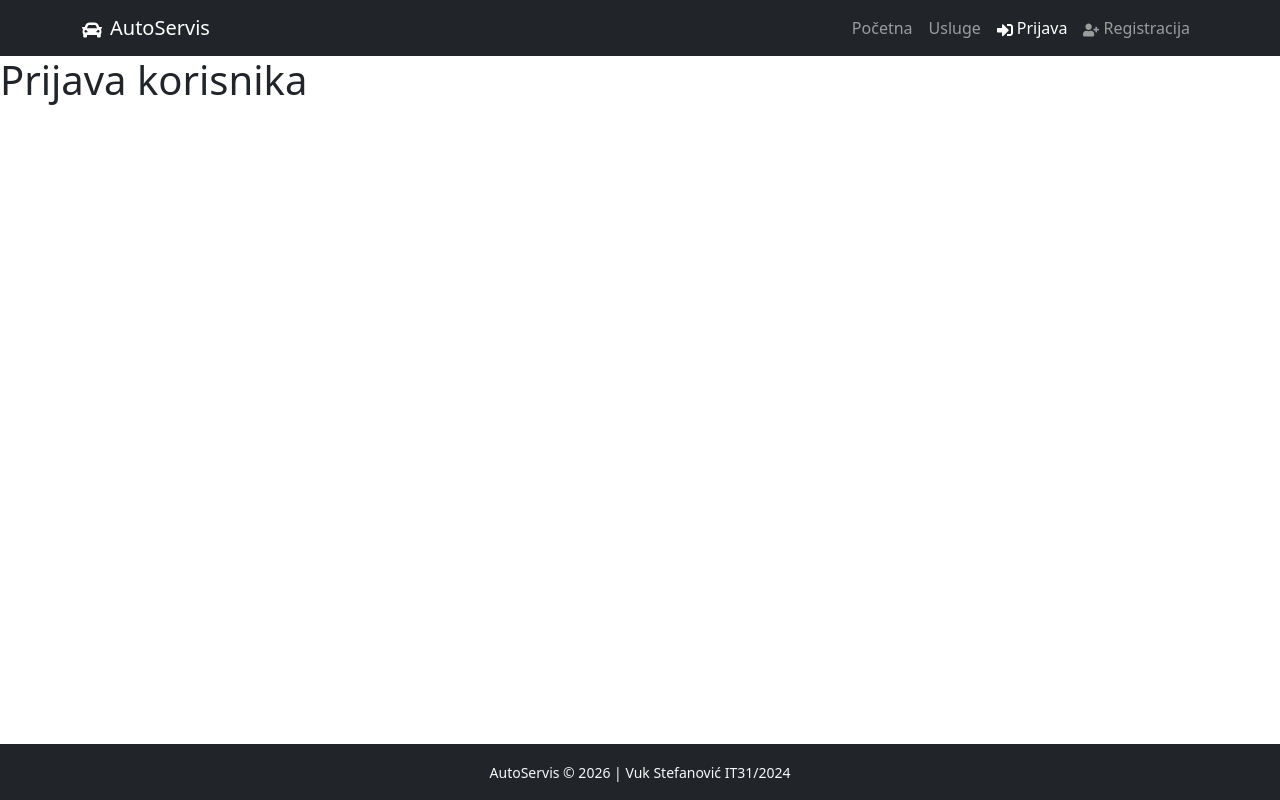
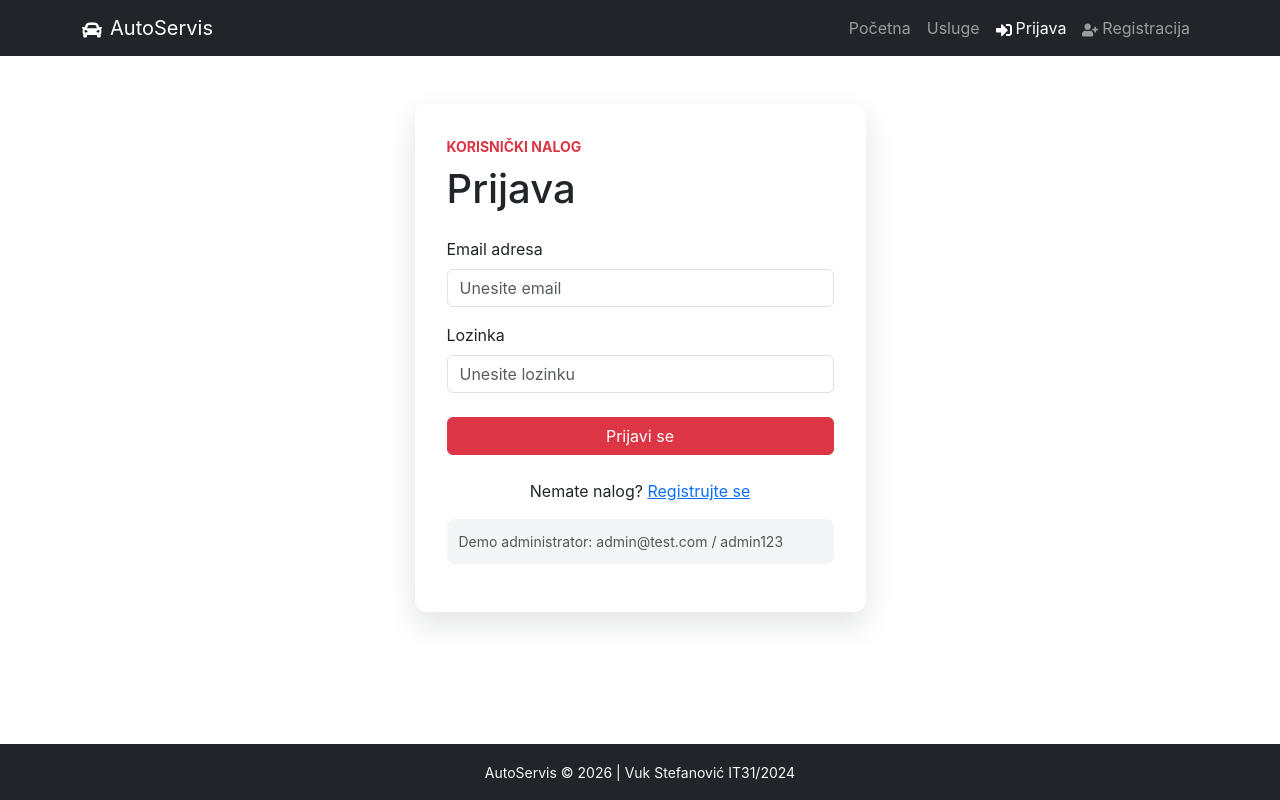
Before and after one commit to VukStefanovicIT312024/AutoServis, a React (Create React App) app in the folder frontend/: page /prijava in a window 1280 px wide. Built offline with nearby package versions, Linux system fonts and the light colour scheme.

Commit message:
Implementirana frontend simulacija autentikacije

```diff
--- a/frontend/src/App.css
+++ b/frontend/src/App.css
@@ -134,3 +134,21 @@
   margin-right: 12px;
   color: #dc3545;
 }
+
+.auth-card {
+  border: none;
+  border-radius: 12px;
+  box-shadow: 0 12px 30px rgba(20, 25, 30, 0.12);
+}
+
+.auth-card .card-body {
+  padding: 32px;
+}
+
+.auth-note {
+  padding: 12px;
+  border-radius: 8px;
+  background-color: #f4f5f6;
+  font-size: 14px;
+  color: #555;
+}
--- a/frontend/src/components/Header.jsx
+++ b/frontend/src/components/Header.jsx
@@ -1,8 +1,17 @@
-import { Container, Nav, Navbar } from "react-bootstrap";
-import { NavLink } from "react-router-dom";
+import { Button, Container, Nav, Navbar } from "react-bootstrap";
+import { NavLink, useNavigate } from "react-router-dom";
 import { FaCar, FaSignInAlt, FaUserPlus } from "react-icons/fa";
+import { useAuth } from "../context/AuthContext";
 
 function Header() {
+  const { user, logout } = useAuth();
+  const navigate = useNavigate();
+
+  function logoutHandler() {
+    logout();
+    navigate("/");
+  }
+
   return (
     <Navbar bg="dark" variant="dark" expand="lg">
       <Container>
@@ -14,7 +23,7 @@ function Header() {
         <Navbar.Toggle aria-controls="main-navigation" />
 
         <Navbar.Collapse id="main-navigation">
-          <Nav className="ms-auto">
+          <Nav className="ms-auto align-items-lg-center">
             <Nav.Link as={NavLink} to="/">
               Početna
             </Nav.Link>
@@ -23,6 +32,22 @@ function Header() {
               Usluge
             </Nav.Link>
 
+            {user ? (
+              <>
+                <Navbar.Text className="me-lg-3">
+                  {user.role === "admin" ? "Administrator" : user.name}
+                </Navbar.Text>
+
+                <Button
+                  variant="outline-light"
+                  size="sm"
+                  onClick={logoutHandler}
+                >
+                  Odjava
+                </Button>
+              </>
+            ) : (
+              <>
                 <Nav.Link as={NavLink} to="/prijava">
                   <FaSignInAlt className="me-1" />
                   Prijava
@@ -32,6 +57,8 @@ function Header() {
                   <FaUserPlus className="me-1" />
                   Registracija
                 </Nav.Link>
+              </>
+            )}
           </Nav>
         </Navbar.Collapse>
       </Container>
--- /dev/null
+++ b/frontend/src/context/AuthContext.jsx
@@ -0,0 +1,120 @@
+import { createContext, useContext, useEffect, useState } from "react";
+
+const AuthContext = createContext();
+
+const defaultUsers = [
+  {
+    name: "Administrator",
+    email: "admin@test.com",
+    password: "admin123",
+    role: "admin",
+  },
+];
+
+function getStoredUsers() {
+  const savedUsers = localStorage.getItem("autoservisUsers");
+
+  if (savedUsers) {
+    return JSON.parse(savedUsers);
+  }
+
+  localStorage.setItem("autoservisUsers", JSON.stringify(defaultUsers));
+  return defaultUsers;
+}
+
+export function AuthProvider({ children }) {
+  const [user, setUser] = useState(null);
+
+  useEffect(() => {
+    getStoredUsers();
+
+    const savedUser = localStorage.getItem("autoservisUser");
+
+    if (savedUser) {
+      setUser(JSON.parse(savedUser));
+    }
+  }, []);
+
+  function login(email, password) {
+    const users = getStoredUsers();
+
+    const foundUser = users.find(
+      (item) =>
+        item.email.toLowerCase() === email.toLowerCase() &&
+        item.password === password
+    );
+
+    if (!foundUser) {
+      return {
+        success: false,
+        message: "Korisnik nije pronađen ili lozinka nije ispravna.",
+      };
+    }
+
+    const loggedUser = {
+      name: foundUser.name,
+      email: foundUser.email,
+      role: foundUser.role,
+    };
+
+    localStorage.setItem("autoservisUser", JSON.stringify(loggedUser));
+    setUser(loggedUser);
+
+    return {
+      success: true,
+    };
+  }
+
+  function register(name, email, password) {
+    const users = getStoredUsers();
+
+    const userExists = users.some(
+      (item) => item.email.toLowerCase() === email.toLowerCase()
+    );
+
+    if (userExists) {
+      return {
+        success: false,
+        message: "Korisnik sa ovom email adresom već postoji.",
+      };
+    }
+
+    const newUser = {
+      name,
+      email: email.toLowerCase(),
+      password,
+      role: "user",
+    };
+
+    const updatedUsers = [...users, newUser];
+    localStorage.setItem("autoservisUsers", JSON.stringify(updatedUsers));
+
+    const loggedUser = {
+      name: newUser.name,
+      email: newUser.email,
+      role: newUser.role,
+    };
+
+    localStorage.setItem("autoservisUser", JSON.stringify(loggedUser));
+    setUser(loggedUser);
+
+    return {
+      success: true,
+    };
+  }
+
+  function logout() {
+    localStorage.removeItem("autoservisUser");
+    setUser(null);
+  }
+
+  return (
+    <AuthContext.Provider value={{ user, login, register, logout }}>
+      {children}
+    </AuthContext.Provider>
+  );
+}
+
+export function useAuth() {
+  return useContext(AuthContext);
+}
--- a/frontend/src/index.js
+++ b/frontend/src/index.js
@@ -1,21 +1,22 @@
-import React from 'react';
-import ReactDOM from 'react-dom/client';
-import './index.css';
-import App from './App';
-import reportWebVitals from './reportWebVitals';
+import React from "react";
+import ReactDOM from "react-dom/client";
 import { BrowserRouter } from "react-router-dom";
 import "bootstrap/dist/css/bootstrap.min.css";
+import "./index.css";
+import App from "./App";
+import reportWebVitals from "./reportWebVitals";
+import { AuthProvider } from "./context/AuthContext";
 
-const root = ReactDOM.createRoot(document.getElementById('root'));
+const root = ReactDOM.createRoot(document.getElementById("root"));
+
 root.render(
   <React.StrictMode>
-  <BrowserRouter>
-    <App />
-  </BrowserRouter>
-</React.StrictMode>
+    <BrowserRouter>
+      <AuthProvider>
+        <App />
+      </AuthProvider>
+    </BrowserRouter>
+  </React.StrictMode>
 );
 
-// If you want to start measuring performance in your app, pass a function
-// to log results (for example: reportWebVitals(console.log))
-// or send to an analytics endpoint. Learn more: https://bit.ly/CRA-vitals
 reportWebVitals();
--- a/frontend/src/pages/LoginPage.jsx
+++ b/frontend/src/pages/LoginPage.jsx
@@ -1,5 +1,90 @@
+import { useState } from "react";
+import { Alert, Button, Card, Col, Container, Form, Row } from "react-bootstrap";
+import { Link, useNavigate } from "react-router-dom";
+import { useAuth } from "../context/AuthContext";
+
 function LoginPage() {
-  return <h1>Prijava korisnika</h1>;
+  const [email, setEmail] = useState("");
+  const [password, setPassword] = useState("");
+  const [error, setError] = useState("");
+
+  const { login } = useAuth();
+  const navigate = useNavigate();
+
+  function submitHandler(event) {
+    event.preventDefault();
+
+    if (!email || !password) {
+      setError("Unesite email i lozinku.");
+      return;
+    }
+
+    if (password.length < 6) {
+      setError("Lozinka mora imati najmanje 6 karaktera.");
+      return;
+    }
+
+    const result = login(email, password);
+
+if (!result.success) {
+  setError(result.message);
+  return;
+}
+
+navigate("/");
+  }
+
+  return (
+    <Container className="py-5">
+      <Row className="justify-content-center">
+        <Col md={7} lg={5}>
+          <Card className="auth-card">
+            <Card.Body>
+              <p className="section-label">Korisnički nalog</p>
+              <h1 className="mb-4">Prijava</h1>
+
+              {error && <Alert variant="danger">{error}</Alert>}
+
+              <Form onSubmit={submitHandler}>
+                <Form.Group className="mb-3" controlId="email">
+                  <Form.Label>Email adresa</Form.Label>
+                  <Form.Control
+                    type="email"
+                    placeholder="Unesite email"
+                    value={email}
+                    onChange={(event) => setEmail(event.target.value)}
+                  />
+                </Form.Group>
+
+                <Form.Group className="mb-4" controlId="password">
+                  <Form.Label>Lozinka</Form.Label>
+                  <Form.Control
+                    type="password"
+                    placeholder="Unesite lozinku"
+                    value={password}
+                    onChange={(event) => setPassword(event.target.value)}
+                  />
+                </Form.Group>
+
+                <Button type="submit" variant="danger" className="w-100">
+                  Prijavi se
+                </Button>
+              </Form>
+
+              <p className="mt-4 mb-0 text-center">
+                Nemate nalog?{" "}
+                <Link to="/registracija">Registrujte se</Link>
+              </p>
+
+              <p className="auth-note mt-3">
+                Demo administrator: admin@test.com / admin123
+              </p>
+            </Card.Body>
+          </Card>
+        </Col>
+      </Row>
+    </Container>
+  );
 }
 
 export default LoginPage;
--- a/frontend/src/pages/RegisterPage.jsx
+++ b/frontend/src/pages/RegisterPage.jsx
@@ -1,5 +1,112 @@
+import { useState } from "react";
+import { Alert, Button, Card, Col, Container, Form, Row } from "react-bootstrap";
+import { Link, useNavigate } from "react-router-dom";
+import { useAuth } from "../context/AuthContext";
+
 function RegisterPage() {
-  return <h1>Registracija korisnika</h1>;
+  const [name, setName] = useState("");
+  const [email, setEmail] = useState("");
+  const [password, setPassword] = useState("");
+  const [confirmPassword, setConfirmPassword] = useState("");
+  const [error, setError] = useState("");
+
+  const { register } = useAuth();
+  const navigate = useNavigate();
+
+  function submitHandler(event) {
+    event.preventDefault();
+
+    if (!name || !email || !password || !confirmPassword) {
+      setError("Sva polja su obavezna.");
+      return;
+    }
+
+    if (password.length < 6) {
+      setError("Lozinka mora imati najmanje 6 karaktera.");
+      return;
+    }
+
+    if (password !== confirmPassword) {
+      setError("Lozinke se ne poklapaju.");
+      return;
+    }
+
+    const result = register(name, email, password);
+
+if (!result.success) {
+  setError(result.message);
+  return;
+}
+
+navigate("/");
+  }
+
+  return (
+    <Container className="py-5">
+      <Row className="justify-content-center">
+        <Col md={7} lg={5}>
+          <Card className="auth-card">
+            <Card.Body>
+              <p className="section-label">Novi korisnik</p>
+              <h1 className="mb-4">Registracija</h1>
+
+              {error && <Alert variant="danger">{error}</Alert>}
+
+              <Form onSubmit={submitHandler}>
+                <Form.Group className="mb-3" controlId="name">
+                  <Form.Label>Ime i prezime</Form.Label>
+                  <Form.Control
+                    type="text"
+                    placeholder="Unesite ime i prezime"
+                    value={name}
+                    onChange={(event) => setName(event.target.value)}
+                  />
+                </Form.Group>
+
+                <Form.Group className="mb-3" controlId="email">
+                  <Form.Label>Email adresa</Form.Label>
+                  <Form.Control
+                    type="email"
+                    placeholder="Unesite email"
+                    value={email}
+                    onChange={(event) => setEmail(event.target.value)}
+                  />
+                </Form.Group>
+
+                <Form.Group className="mb-3" controlId="password">
+                  <Form.Label>Lozinka</Form.Label>
+                  <Form.Control
+                    type="password"
+                    placeholder="Unesite lozinku"
+                    value={password}
+                    onChange={(event) => setPassword(event.target.value)}
+                  />
+                </Form.Group>
+
+                <Form.Group className="mb-4" controlId="confirmPassword">
+                  <Form.Label>Potvrda lozinke</Form.Label>
+                  <Form.Control
+                    type="password"
+                    placeholder="Ponovite lozinku"
+                    value={confirmPassword}
+                    onChange={(event) => setConfirmPassword(event.target.value)}
+                  />
+                </Form.Group>
+
+                <Button type="submit" variant="danger" className="w-100">
+                  Registruj se
+                </Button>
+              </Form>
+
+              <p className="mt-4 mb-0 text-center">
+                Već imate nalog? <Link to="/prijava">Prijavite se</Link>
+              </p>
+            </Card.Body>
+          </Card>
+        </Col>
+      </Row>
+    </Container>
+  );
 }
 
 export default RegisterPage;
```
Lines whose indentation alone changed are shown as unchanged.
